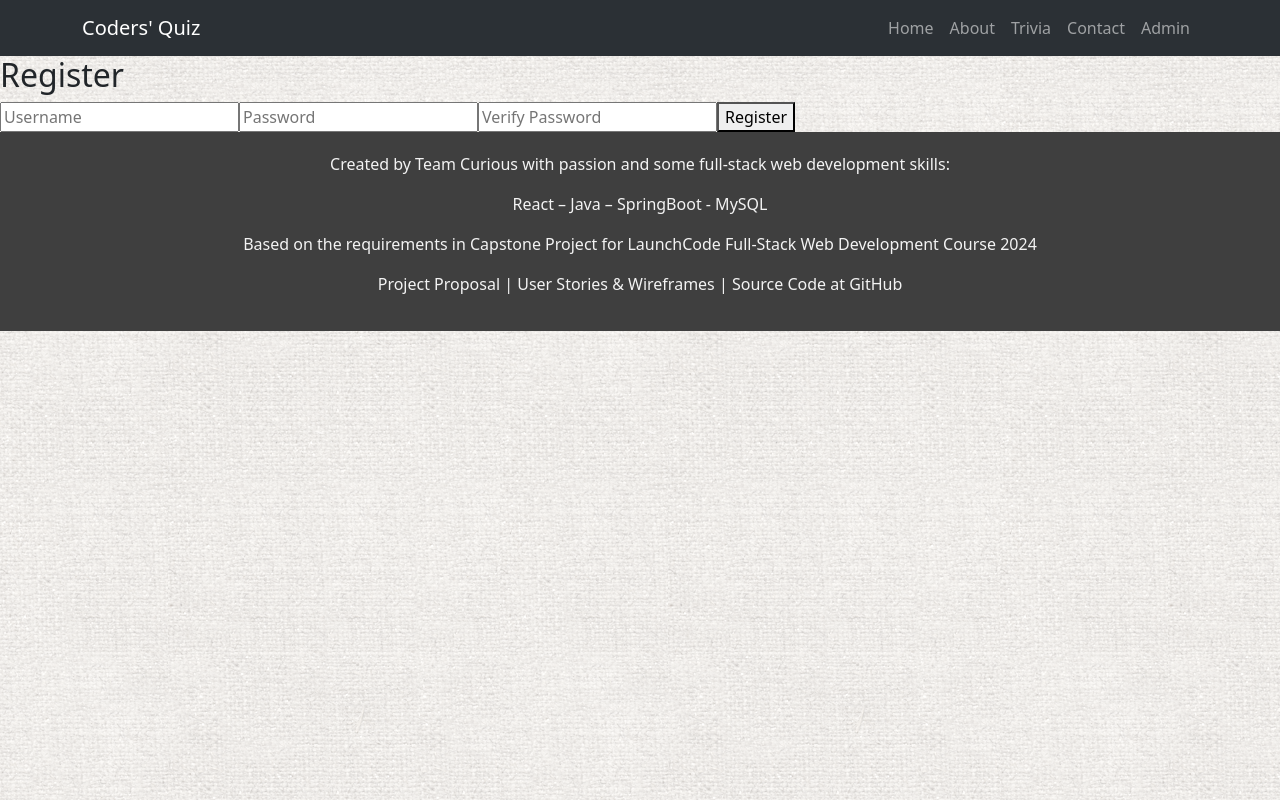
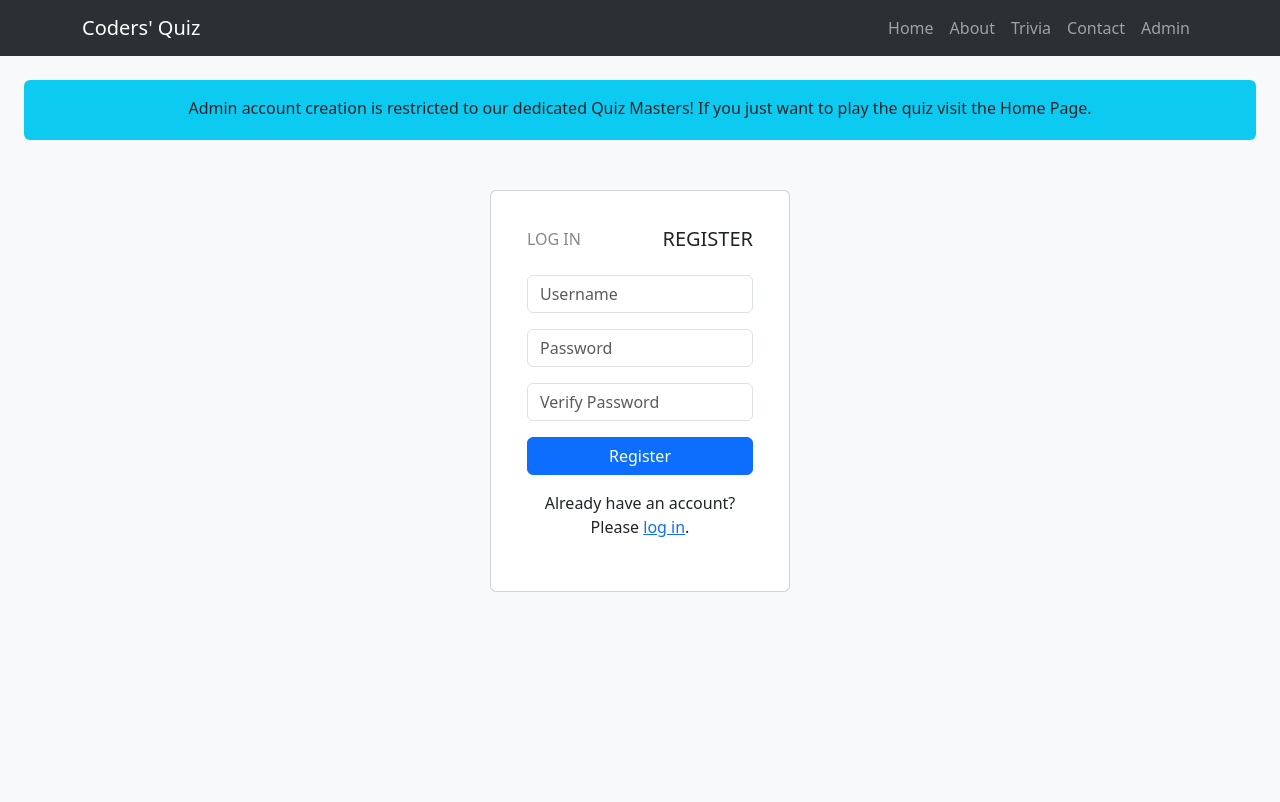
Before and after one commit to ALLHUBS-Jan-2024-Liftoff/liftoff-curious, a React (Create React App) app in the folder quiz-ui/: page /register in a window 1280 px wide. Shown: the top 802 px of the page. Built offline with nearby package versions, Linux system fonts and the light colour scheme.

Commit message:
Enhanced UI of Login and Register pages

```diff
--- a/quiz-ui/src/routes/Login.jsx
+++ b/quiz-ui/src/routes/Login.jsx
@@ -1,6 +1,7 @@
 import React, { useState } from 'react';
-import { useNavigate } from 'react-router-dom';
+import { useNavigate, Link } from 'react-router-dom';
 import axiosPublicInstance from '../services/axiosPublic';
+import 'bootstrap/dist/css/bootstrap.min.css';
 
 const Login = ({ onLogin }) => {
   const [username, setUsername] = useState('');
@@ -19,23 +20,40 @@ const Login = ({ onLogin }) => {
   };
 
   return (
-    <div>
-      <h2>Login</h2>
+    <div className="p-lg-4 bg-light" style={{ minHeight: '750px'}} >
+    <div className="bg-info pt-3 pb-1 mb-4 rounded"><p className="text-center">Are you an Admin User? If yes, please login to access the Quizmaster Control!</p></div>
+    <div className="card" style={{ width: '300px', margin: 'auto', marginTop: '50px', padding: '20px' }}>
+      <div className="card-body">
+        <div className="d-flex justify-content-between mb-3">
+          <h5 className="card-title">LOG IN</h5>
+          <Link to="/register" className="card-link" style={{ color: '#888', textDecoration: 'none' }}>REGISTER</Link>
+        </div>
         <form onSubmit={handleSubmit}>
+          <div className="mb-3">
             <input
               type="text"
+              className="form-control"
               value={username}
               onChange={(e) => setUsername(e.target.value)}
               placeholder="Username"
             />
+          </div>
+          <div className="mb-3">
             <input
               type="password"
+              className="form-control"
               value={password}
               onChange={(e) => setPassword(e.target.value)}
               placeholder="Password"
             />
-        <button type="submit">Login</button>
+          </div>
+          <button type="submit" className="btn btn-primary w-100">Log in</button>
         </form>
+        <p className="mt-3 text-center">
+          Not have a login? Please <Link to="/register">register</Link>.
+        </p>
+      </div>
+    </div>
     </div>
   );
 };
--- a/quiz-ui/src/routes/QuizMaster.jsx
+++ b/quiz-ui/src/routes/QuizMaster.jsx
@@ -1,4 +1,6 @@
 import React, { useState } from 'react';
+import { Tooltip, OverlayTrigger } from 'react-bootstrap';
+import { MdPowerSettingsNew } from 'react-icons/md';
 import Accordion from 'react-bootstrap/Accordion';
 import TopicManagerComponent from '../components/TopicManagerComponent';
 import JumbotronComponent from '../components/JumbotronComponent';
@@ -15,12 +17,37 @@ function QuizMaster({ onLogout }) {
     }
   };
 
+  const renderTooltip = (props) => (
+    <Tooltip id="button-tooltip" {...props}>
+      Logout
+    </Tooltip>
+  );
+
   return (
     <>
       <JumbotronComponent backgroundImage={'https://placehold.co/1600x400/3186F7/3186F7/png'} pageName={"Quiz Master"}/>
-      <button onClick={onLogout}>Logout</button>
       <div className="p-lg-4" style={{ minHeight: '600px', backgroundColor: 'white'}} >
-      <div className="bg-light pt-3 pb-1 mb-4"><p className="text-center">Welcome, &lt;AdminName&gt;, to the Quizmaster Control!</p></div>
+      <div className="bg-light rounded pt-3 pb-1 mb-4">
+        <div className="row">
+          <div className="col col-12 col-lg-11 pt-lg-1">
+          <p className="text-center">Welcome, &lt;AdminName&gt;, to the Quizmaster Control!</p>
+          </div>
+          <div className="col col-12 col-lg-1">
+          <p className="text-center text-lg-end">
+            {/* <button onClick={onLogout}>Logout</button> */}
+            <OverlayTrigger
+              placement="bottom"
+              delay={{ show: 250, hide: 400 }}
+              overlay={renderTooltip}
+            >
+              <button onClick={onLogout} className="btn btn-outline-danger px-2 py-1 me-lg-3">
+                <MdPowerSettingsNew size={18} /> {/* Using react-icons icon with size prop */}
+              </button>
+            </OverlayTrigger>
+          </p>
+          </div>
+        </div>
+      </div>
         <Accordion defaultActiveKey="0" onSelect={handleSelect}>
           <Accordion.Item eventKey="0">
             <Accordion.Header><h4>Browse Questions (View/Edit/Delete)</h4></Accordion.Header>
--- a/quiz-ui/src/routes/Register.jsx
+++ b/quiz-ui/src/routes/Register.jsx
@@ -1,6 +1,7 @@
 import React, { useState } from 'react';
-import { useNavigate } from 'react-router-dom';
+import { useNavigate, Link } from 'react-router-dom';
 import axiosPublicInstance from '../services/axiosPublic';
+import 'bootstrap/dist/css/bootstrap.min.css';
 
 const Register = ({ onLogin }) => {
   const [username, setUsername] = useState('');
@@ -20,32 +21,52 @@ const Register = ({ onLogin }) => {
   };
 
   return (
-    <div>
-      <h2>Register</h2>
+    <div className="p-lg-4 bg-light" style={{ minHeight: '750px'}} >
+    <div className="bg-info pt-3 pb-1 mb-4 rounded"><p className="text-center">Admin account creation is restricted to our dedicated Quiz Masters! If you just want to play the quiz visit the Home Page.</p></div>
+    <div className="card" style={{ width: '300px', margin: 'auto', marginTop: '50px', padding: '20px' }}>
+      <div className="card-body">
+        <div className="d-flex justify-content-between mb-3">
+          <Link to="/login" className="card-link" style={{ color: '#888', textDecoration: 'none' }}>LOG IN</Link>
+          <h5 className="card-title">REGISTER</h5>
+        </div>
         <form onSubmit={handleSubmit}>
+          <div className="mb-3">
             <input
               type="text"
+              className="form-control"
               value={username}
               onChange={(e) => setUsername(e.target.value)}
               required={true}
               placeholder="Username"
             />
+          </div>
+          <div className="mb-3">
             <input
               type="password"
+              className="form-control"
               value={password}
               onChange={(e) => setPassword(e.target.value)}
               required={true}
               placeholder="Password"
             />
+          </div>
+          <div className="mb-3">
             <input
               type="password"
+              className="form-control"
               value={verifyPassword}
               onChange={(e) => setVerifyPassword(e.target.value)}
               required={true}
               placeholder="Verify Password"
             />
-        <button type="submit">Register</button>
+          </div>
+          <button type="submit" className="btn btn-primary w-100">Register</button>
         </form>
+        <p className="mt-3 text-center">
+          Already have an account? Please <Link to="/login">log in</Link>.
+        </p>
+      </div>
+    </div>
     </div>
   );
 };
```
Lines whose indentation alone changed are shown as unchanged.
